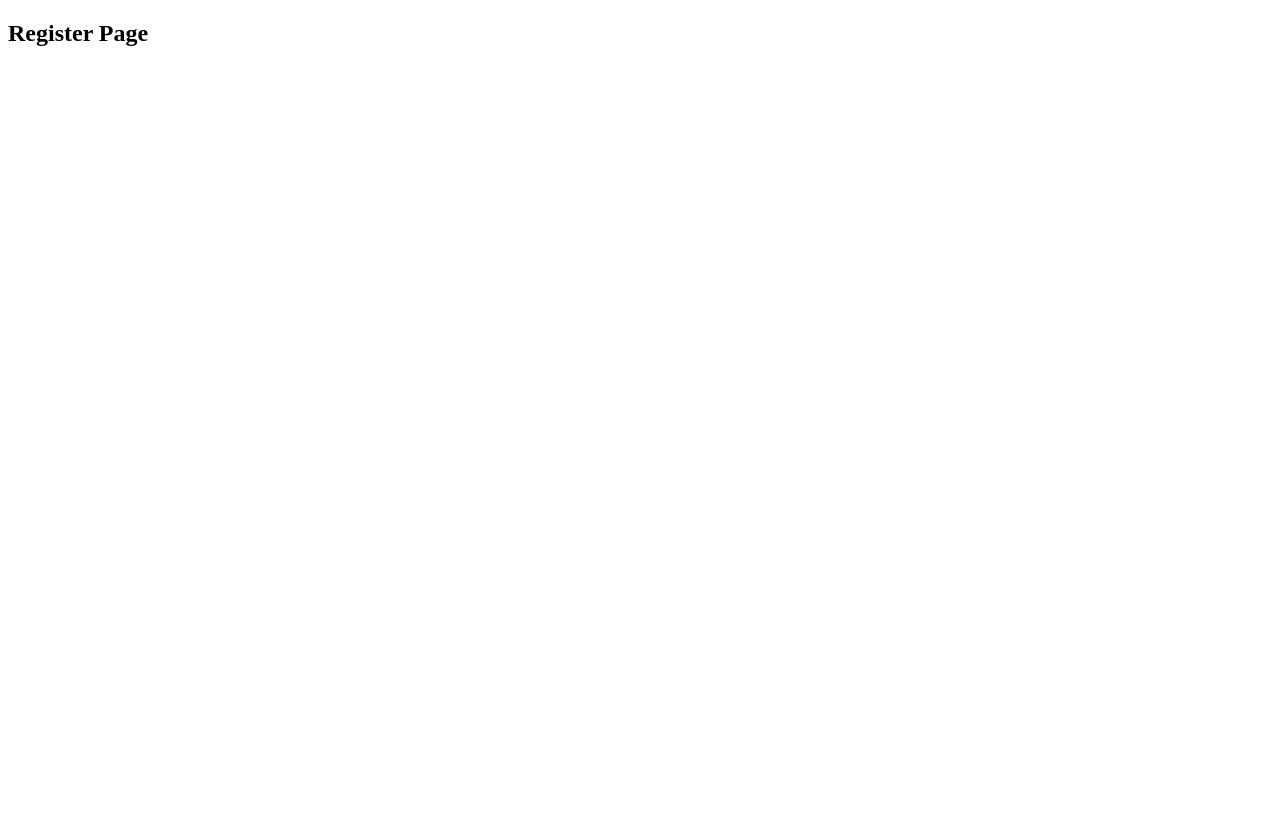
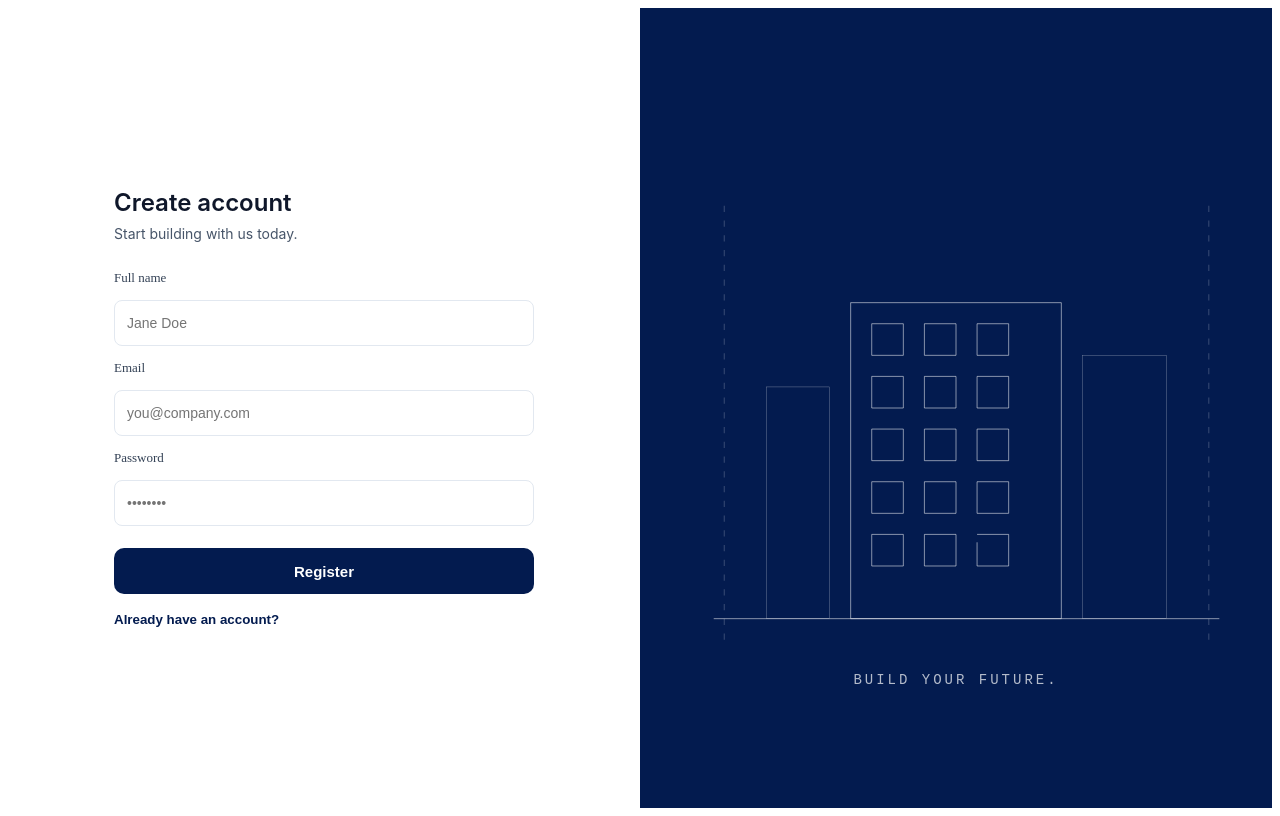
Before and after one commit to AnanyaGuntur8/startUP_folder, a React (Vite) app in the folder frontend/: page /register in a window 1280 px wide. Built offline with nearby package versions, Linux system fonts and the light colour scheme.

Commit message:
Commit Register page

```diff
--- a/frontend/src/components/Login.jsx
+++ b/frontend/src/components/Login.jsx
@@ -35,8 +35,6 @@ export default function Login() {
       <div className="form-pane">
         <div className="form-card">
           <h1 className="brand">
-            <span className="brand-light">Start</span>
-            <span className="brand-bold">UP</span>
           </h1>
           <h2 className="title">Sign in</h2>
           <p className="subtitle">Welcome back. Enter your details below.</p>
@@ -208,11 +206,13 @@ export default function Login() {
         .title {
           margin: 0 0 8px 0;
           font-size: 24px;
+          fontFamily: "'Quicksand', 'Inter', sans-serif",
           font-weight: 600;
           color: #0F172A;
         }
         .subtitle {
           margin: 0 0 28px 0;
+          fontFamily: "'Quicksand', 'Inter', sans-serif",
           color: #475569;
           font-size: 14px;
         }
--- a/frontend/src/components/Register.jsx
+++ b/frontend/src/components/Register.jsx
@@ -1,11 +1,261 @@
-import React from "react";
+import React, { useState } from "react";
+import { useNavigate } from "react-router-dom";
+import { motion } from "framer-motion";
 
-const Register = () => {
+export default function Register() {
+  const [name, setName] = useState("");
+  const [email, setEmail] = useState("");
+  const [password, setPassword] = useState("");
+  const navigate = useNavigate();
+
+  const handleRegister = async (e) => {
+    e.preventDefault();
+    try {
+      const res = await fetch("http://localhost:8000/auth/register", {
+        method: "POST",
+        headers: { "Content-Type": "application/json" },
+        body: JSON.stringify({ name, email, password }),
+      });
+
+      if (!res.ok) throw new Error("Registration failed");
+
+      await res.json();
+      navigate("/login");
+    } catch (err) {
+      alert("Error registering user.");
+    }
+  };
+
   return (
-    <div className="flex items-center justify-center h-screen">
-      <h2 className="text-2xl font-bold">Register Page</h2>
+    <div className="login-shell">
+      {/* Left: White form panel */}
+      <div className="form-pane">
+        <div className="form-card">
+          <h2 className="title">Create account</h2>
+          <p className="subtitle">Start building with us today.</p>
+
+          <form onSubmit={handleRegister} className="form">
+            <label className="label" htmlFor="name">Full name</label>
+            <input
+              id="name"
+              type="text"
+              className="input"
+              placeholder="Jane Doe"
+              value={name}
+              onChange={(e) => setName(e.target.value)}
+              required
+            />
+
+            <label className="label" htmlFor="email">Email</label>
+            <input
+              id="email"
+              type="email"
+              className="input"
+              placeholder="you@company.com"
+              value={email}
+              onChange={(e) => setEmail(e.target.value)}
+              required
+              autoComplete="email"
+            />
+
+            <label className="label" htmlFor="password">Password</label>
+            <input
+              id="password"
+              type="password"
+              className="input"
+              placeholder="••••••••"
+              value={password}
+              onChange={(e) => setPassword(e.target.value)}
+              required
+              autoComplete="new-password"
+            />
+
+            <button type="submit" className="submit">Register</button>
+          </form>
+
+          <div className="footer-actions">
+            <button className="text-link" onClick={() => navigate("/login")}>
+              Already have an account?
+            </button>
+          </div>
+        </div>
+      </div>
+
+      {/* Right: Blueprint side with building being drawn */}
+      <div className="blueprint-pane">
+        <svg viewBox="0 0 600 600" className="blueprint-svg" aria-hidden>
+          {/* --- Background side buildings (static) --- */}
+          <rect
+            x="120" y="280" width="60" height="220"
+            fill="none" stroke="white" strokeWidth="0.4" opacity="0.5"
+          />
+          <rect
+            x="420" y="250" width="80" height="250"
+            fill="none" stroke="white" strokeWidth="0.4" opacity="0.5"
+          />
+
+          {/* Ground line (static) */}
+          <line
+            x1="70" y1="500" x2="550" y2="500"
+            stroke="white" strokeWidth="0.5"
+          />
+
+          {/* Main skyscraper body */}
+          <motion.rect
+            x="200" y="200" width="200" height="300"
+            fill="none" stroke="white" strokeWidth="0.5"
+            strokeDasharray="1200" strokeDashoffset="1200"
+            animate={{ strokeDashoffset: 0 }}
+            transition={{ duration: 2.5, ease: "linear", delay: 0.5 }}
+          />
+
+          {/* Windows: 5 rows × 3 columns */}
+          {[...Array(5)].map((_, row) =>
+            [...Array(3)].map((_, col) => (
+              <motion.rect
+                key={`${row}-${col}`}
+                x={220 + col * 50}
+                y={220 + row * 50}
+                width="30"
+                height="30"
+                fill="none"
+                stroke="white"
+                strokeWidth="0.5"
+                strokeDasharray="120"
+                strokeDashoffset="120"
+                animate={{ strokeDashoffset: 0 }}
+                transition={{
+                  duration: 0.6,
+                  delay: 3 + row * 0.4 + col * 0.2,
+                  ease: "easeOut",
+                }}
+              />
+            ))
+          )}
+
+          {/* Subtle vertical dashed guide lines (static like Login page) */}
+          <g opacity="0.2">
+            <line x1="80" y1="520" x2="80" y2="100" stroke="white" strokeDasharray="6 8"/>
+            <line x1="540" y1="520" x2="540" y2="100" stroke="white" strokeDasharray="6 8"/>
+          </g>
+        </svg>
+        <div className="tagline">
+          Build your future.
+        </div>
+      </div>
+
+      <style>{`
+        .login-shell {
+          display: flex;
+          min-height: 100vh;
+          width: 100%;
+          background: #ffffff;
+        }
+        .form-pane {
+          flex: 1;
+          display: flex;
+          align-items: center;
+          justify-content: center;
+          background: #ffffff;
+        }
+        .form-card {
+          width: 100%;
+          max-width: 420px;
+          padding: 40px 32px;
+        }
+        .title {
+          margin: 0 0 8px 0;
+          font-size: 24px;
+          font-family: 'Quicksand', 'Inter', sans-serif;
+          font-weight: 600;
+          color: #0F172A;
+        }
+        .subtitle {
+          margin: 0 0 28px 0;
+          font-family: 'Quicksand', 'Inter', sans-serif;
+          color: #475569;
+          font-size: 14px;
+        }
+        .form {
+          display: flex;
+          flex-direction: column;
+          gap: 14px;
+        }
+        .label {
+          font-size: 13px;
+          color: #334155;
+        }
+        .input {
+          height: 44px;
+          border: 1px solid #E2E8F0;
+          border-radius: 8px;
+          padding: 0 12px;
+          font-size: 14px;
+          outline: none;
+          transition: box-shadow 150ms ease, border-color 150ms ease;
+        }
+        .input:focus {
+          border-color: #94A3B8;
+          box-shadow: 0 0 0 4px rgba(3, 27, 79, 0.08);
+        }
+        .submit {
+          margin-top: 8px;
+          height: 46px;
+          border: none;
+          border-radius: 10px;
+          background: #031B4F;
+          color: #fff;
+          font-weight: 600;
+          font-size: 15px;
+          cursor: pointer;
+          transition: transform 120ms ease, box-shadow 120ms ease, opacity 120ms ease;
+        }
+        .submit:hover { transform: translateY(-1px); box-shadow: 0 8px 16px rgba(3,27,79,0.15); }
+        .submit:active { transform: translateY(0); box-shadow: none; }
+        .text-link {
+          background: transparent;
+          border: none;
+          color: #031B4F;
+          font-weight: 600;
+          cursor: pointer;
+          padding: 0;
+        }
+        .text-link:hover { text-decoration: underline; }
+        .footer-actions {
+          margin-top: 16px;
+        }
+        .blueprint-pane {
+          flex: 1;
+          background: #031B4F;
+          color: #fff;
+          position: relative;
+          overflow: hidden;
+          display: flex;
+          align-items: center;
+          justify-content: center;
+        }
+        .blueprint-svg {
+          position: absolute;
+          inset: 0;
+          width: 100%;
+          height: 100%;
+        }
+        .tagline {
+          position: relative;
+          z-index: 1;
+          font-family: 'Courier New', monospace;
+          font-size: 14px;
+          letter-spacing: 3px;
+          opacity: 0.7;
+          top: 34%;
+          text-transform: uppercase;
+        }
+        @media (max-width: 900px) {
+          .login-shell { flex-direction: column; }
+          .blueprint-pane { height: 40vh; }
+          .form-card { max-width: 520px; }
+        }
+      `}</style>
     </div>
   );
-};
-
-export default Register;
+}
```
